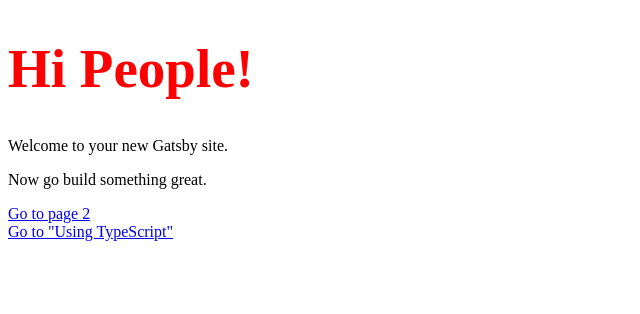
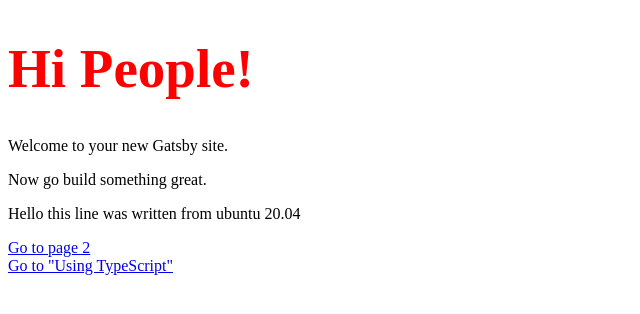
Before and after one commit to mxxjng/gatsby-ts-boilerplate, a Gatsby site: page / in a window 1280 px wide. Shown: the whole page, without its empty margins (0-640 px from the left). Built offline with nearby package versions, Linux system fonts and the light colour scheme; Gatsby itself is replaced by a stand-in of ours.

Commit message:
ubuntu test

```diff
--- a/src/pages/index.tsx
+++ b/src/pages/index.tsx
@@ -16,6 +16,7 @@ const IndexPage: React.FC = () => (
         <Headline>Hi People!</Headline>
         <p>Welcome to your new Gatsby site.</p>
         <p>Now go build something great.</p>
+        <p>Hello this line was written from ubuntu 20.04</p>
         <Link to="/page-2/">Go to page 2</Link> <br />
         <Link to="/using-typescript/">Go to "Using TypeScript"</Link>
     </Layout>
```
